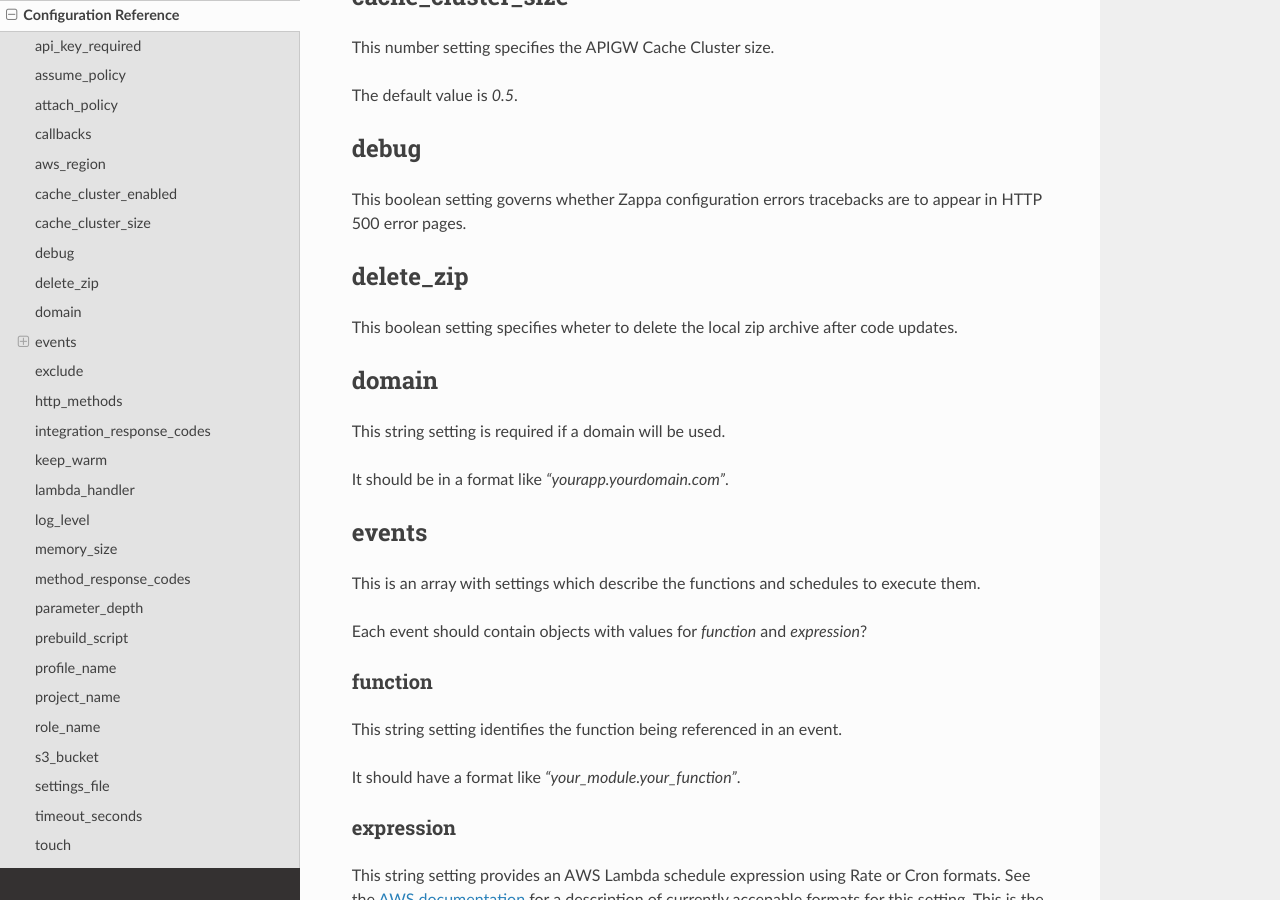
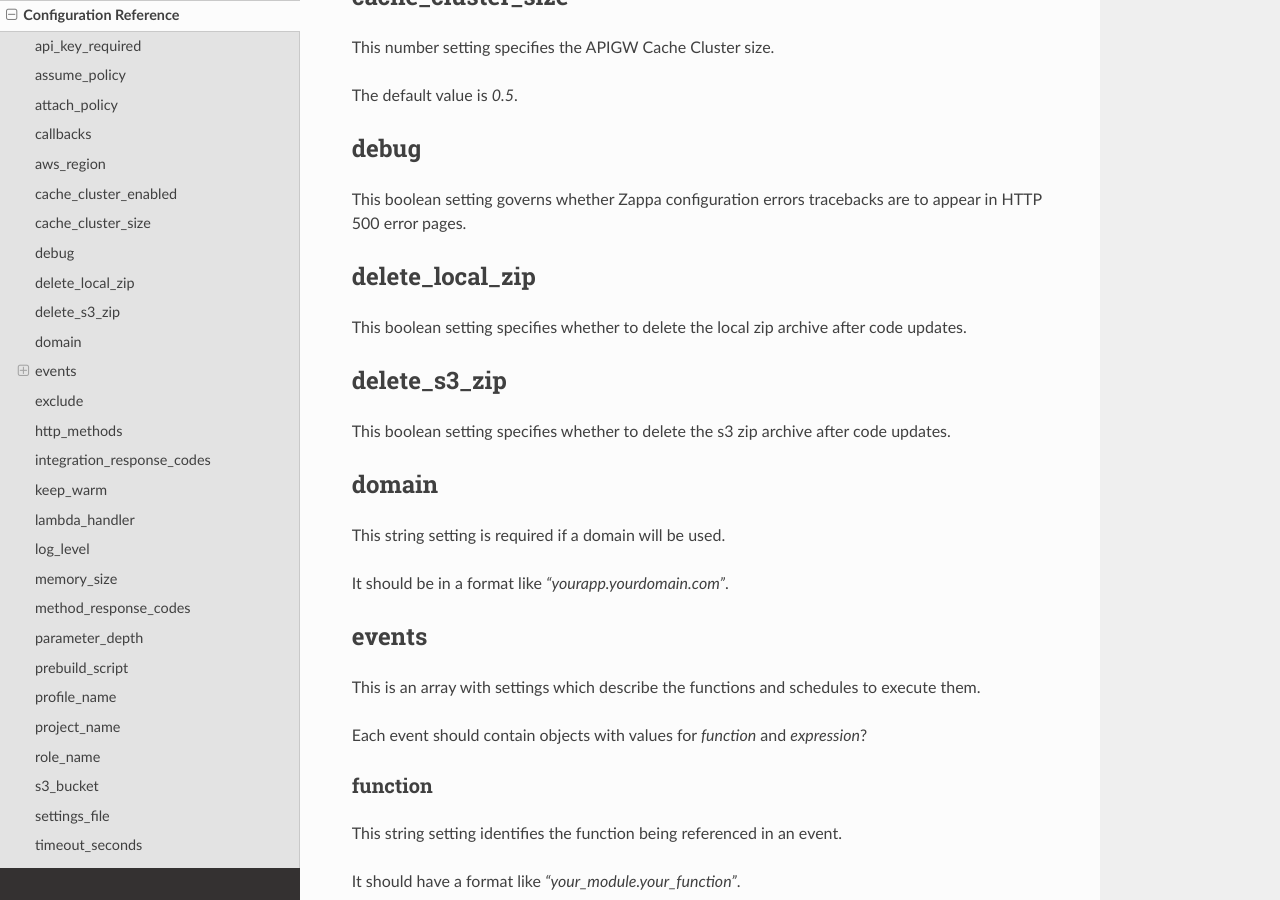
Before and after one commit to outdoorSpirit/aws-server-zap, a Sphinx documentation site: the page built from docs/config.rst, in a window 1280 px wide and 900 px high, scrolled down 2085 px. Built offline with Sphinx 7.4.7 and the Read the Docs theme 2.0.0, drawn with Linux system fonts in a browser that asks for light colours.

Commit message:
adding delete_s3_zip and renaming delete_zip to delete_local_zip

```diff
--- a/docs/config.rst
+++ b/docs/config.rst
@@ -114,10 +114,16 @@ debug
 
 This boolean setting governs whether Zappa configuration errors tracebacks are to appear in HTTP 500 error pages.
 
-delete_zip
+
+delete_local_zip
 ==========
 
-This boolean setting specifies wheter to delete the local zip archive after code updates.
+This boolean setting specifies whether to delete the local zip archive after code updates.
+
+delete_s3_zip
+==========
+
+This boolean setting specifies whether to delete the s3 zip archive after code updates.
 
 domain
 ======
--- a/test_settings.json
+++ b/test_settings.json
@@ -7,7 +7,7 @@
            "post": "test_settings.callback",
            "zip": "test_settings.callback"
        },
-       "delete_zip": true,
+       "delete_local_zip": true,
        "debug": true,
        "parameter_depth": 2,
        "prebuild_script": "test_settings.prebuild_me",
@@ -35,7 +35,7 @@
            "post": "test_settings.callback",
            "zip": "test_settings.callback"
        },
-       "delete_zip": true,
+       "delete_local_zip": true,
        "debug": true,
        "parameter_depth": 2,
        "prebuild_script": "test_settings.prebuild_me",
```
Also changed, not shown: README.md (+2 -1 lines), 1 other file.
